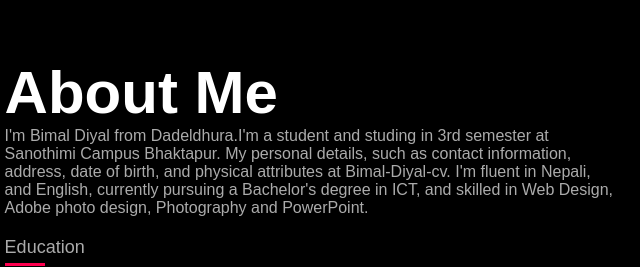
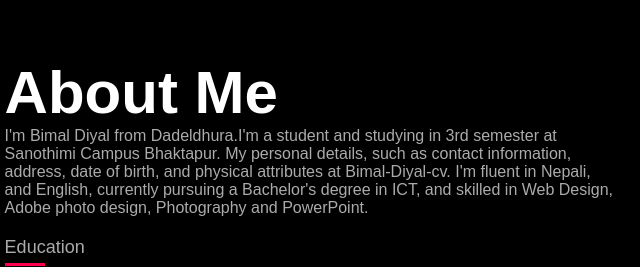
Before and after one commit to BimalDiyal/PersonalWebsite, a plain HTML site: page index.html in a window 1280 px wide. Shown: the part 840-1107 px from the top of the page, 533-1173 px from the left. Drawn offline with Linux system fonts and the light colour scheme.

Commit message:
Add files via upload

```diff
--- a/index.html
+++ b/index.html
@@ -39,7 +39,7 @@
                 </div>
                 <div class="about-col-2">
                     <h1 class="sub-title">About Me</h1>
-                    <p>I'm Bimal Diyal from Dadeldhura.I'm a student and studing in 3rd semester at Sanothimi Campus
+                    <p>I'm Bimal Diyal from Dadeldhura.I'm a student and studying in 3rd semester at Sanothimi Campus
                         Bhaktapur. My personal details, such as contact
                         information, address, date of birth, and physical attributes at Bimal-Diyal-cv. I'm
                         fluent in Nepali, and English, currently pursuing a Bachelor's degree in ICT, and skilled
```
